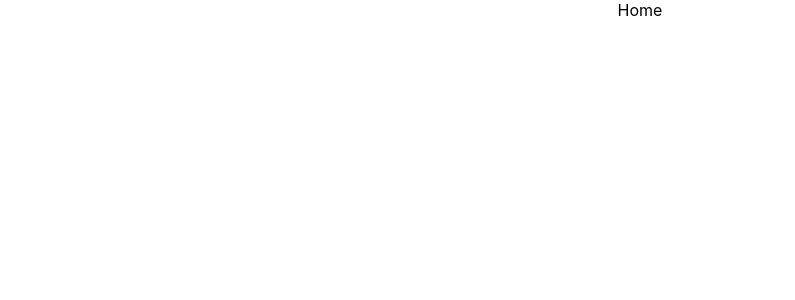
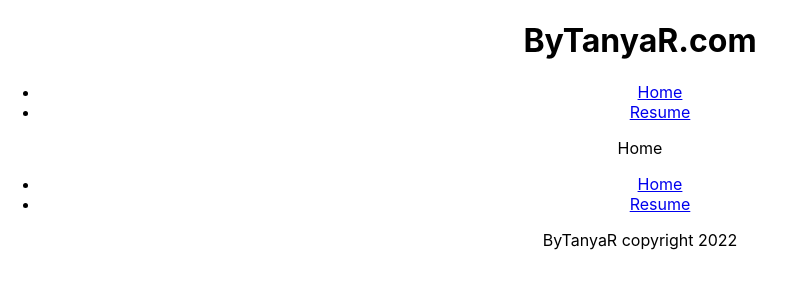
Before and after one commit to bytanyar/React-2022, a React app: page / in a window 1280 px wide. Shown: the top 300 px of the page, without its empty margins (0-795 px from the left). Built offline with nearby package versions, Linux system fonts and the light colour scheme.

Commit message:
update footer refs

```diff
--- a/src/App.js
+++ b/src/App.js
@@ -6,12 +6,18 @@ import {
 import Home from './pages/Home';
 import Resume from './pages/Resume';
 import Layout from './components/Layout';
+import Navbar from './components/Navbar';
+import Footer from './components/Footer';
 
 import './styles/app.css';
 
 function App() {
   return (
     <div className="App">
+      <div className='header-container'>
+        <h1>ByTanyaR.com</h1>
+        <Navbar />
+      </div>
       <BrowserRouter>
         <Layout>
           <Routes>
@@ -20,6 +26,9 @@ function App() {
           </Routes>
         </Layout>
       </BrowserRouter>
+      <div className='footer-container'>
+        <Footer />
+      </div>
     </div>
   );
 }
```
